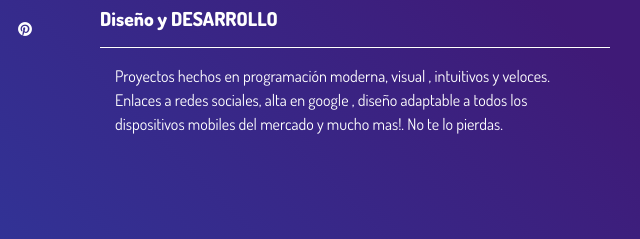
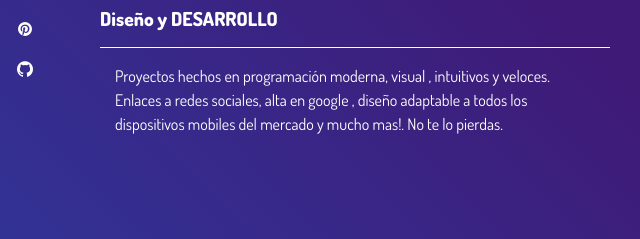
Before and after one commit to ElionUser/ElionUser-d-digital.github.io, a plain HTML site: page index.html in a window 1280 px wide. Shown: the part 233-472 px from the top of the page, 0-640 px from the left. Drawn offline with nearby package versions, Linux system fonts and the light colour scheme; files whose address does not match are found by name.

Commit message:
Update index.html

```diff
--- a/index.html
+++ b/index.html
@@ -33,6 +33,9 @@
             </a>
             <a href="" class="box-icon-social-network d-none">
                 <span class="icon-behance c-w1 d-block text-center mt-4"></span>
+            </a>
+            <a href="https://www.github.com/ElionUser" class="box-icon-social-network">
+                <span class="icon-github c-w1 d-block text-center mt-4"></span>
             </a>
         </div>
 
```
